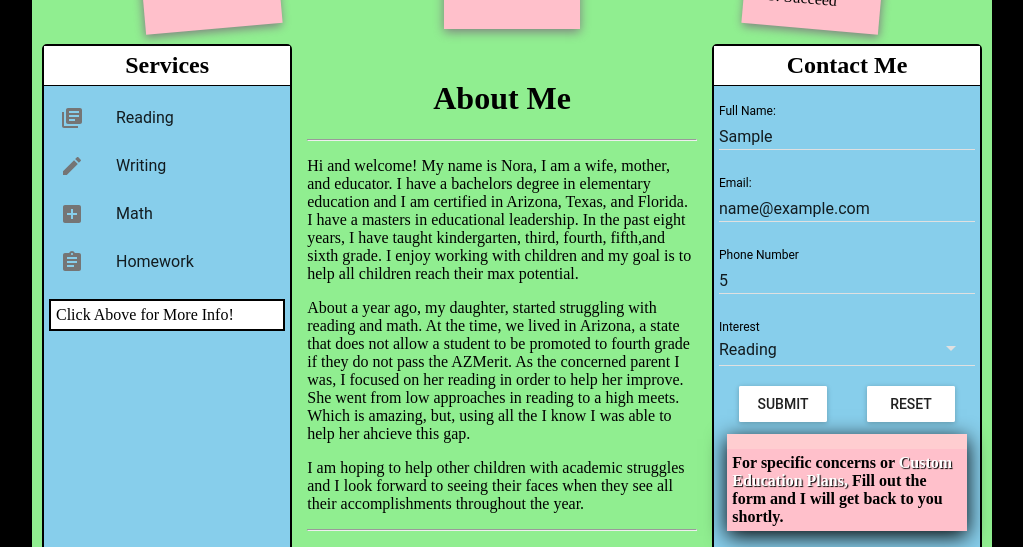
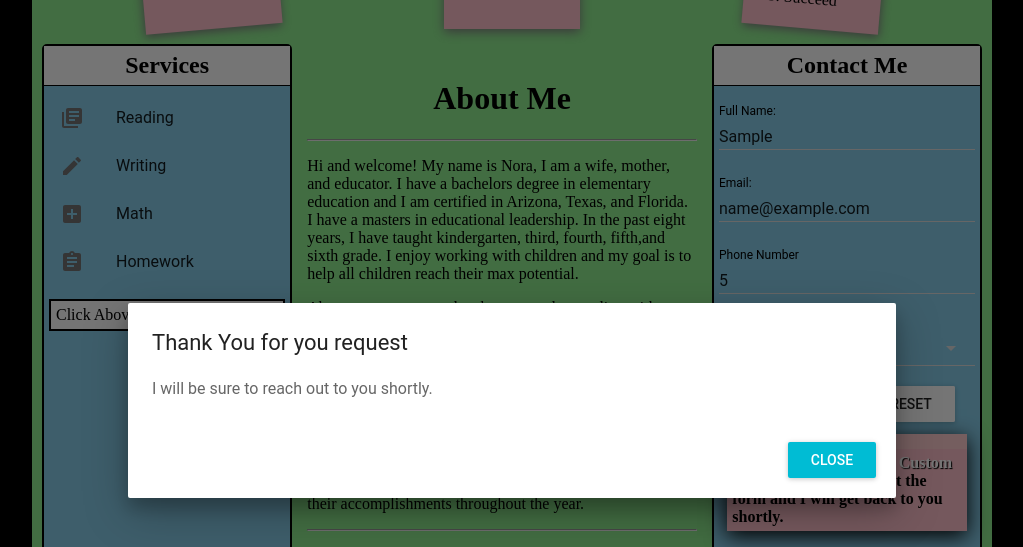
Before and after one commit to Gonzaleferregut/rigos-final-project, a React (Create React App) app: page / in a window 1280 px wide. Both pictures are taken after typing "Sample", "name@example.com", "5" into the empty fields and a click on the button "SUBMIT". Shown: the part 554-1101 px from the top of the page, without its empty margins (128-1151 px from the left). Built offline with nearby package versions, Linux system fonts and the light colour scheme; no server answers.

Commit message:
cleaning up comments (removed)

```diff
--- a/src/App.js
+++ b/src/App.js
@@ -19,15 +19,10 @@ export default class App extends Component {
       <Switch>
         <Route exact path="/" component={Home} />
         <Route path="/sticky1link" component={Link1} />
-        {/* <Route exact path="/" component={Sticky2} /> */}
         <Route path="/sticky2link" component={Link2} />
         <Route path="/home" component={Home} />
         <Route path="/login" component={LogIn} />
         <Route component={NotFound} />
-{/*         <Route path="/reading" component={Reading} />
-        <Route path="/math" component={Math} />
-        <Route path="/writting" component={Writting} />
-        <Route path="/homework-help" component={Homework} /> */}
       </Switch>
         </BrowserRouter>
       </MuiThemeProvider>
--- a/src/components/contact-form.js
+++ b/src/components/contact-form.js
@@ -3,6 +3,7 @@ import TextField from 'material-ui/TextField';
 import SelectField from 'material-ui/SelectField';
 import MenuItem from 'material-ui/MenuItem';
 import RaisedButton from 'material-ui/RaisedButton';
+import Dialog from 'material-ui/Dialog';
 import { red500, black800, white, lightBlue200 } from 'material-ui/styles/colors';
 import axios from 'axios';
 import Sticky4 from './sticky4';
@@ -21,10 +22,17 @@ const styles = {
   buttonMargin: {
     margin: 12
   },
+  dialogButtonMargin: {
+    margin: 12
+  },
   buttonColor: {
     color: lightBlue200,
   }
 }
+
+const hideAutoFillColorStyle = {
+  WebkitBoxShadow: '0 0 0 1000px skyblue inset'
+};
 
 export default class Contact extends Component {
   constructor(props) {
@@ -67,7 +75,28 @@ export default class Contact extends Component {
   });
   }
 
+  state = {
+    open: false,
+  };
+
+  handleOpen = () => {
+    this.setState({open: true});
+  };
+
+  handleClose = () => {
+    this.setState({open: false});
+  };
+
   render() {
+    const actions = [
+      <RaisedButton
+        label="Close"
+        primary={true}
+        onClick={this.handleClose}
+        style={styles.dialogButtonMargin}
+      />
+    ];
+
     return(
       <section className="contact-form">
         <div className="top-panel">
@@ -75,23 +104,29 @@ export default class Contact extends Component {
         </div>
         <form autoComplete="on" onSubmit={this.handleSubmit} >
           <div className="form">
-            <TextField name="fullName" required type="text" floatingLabelText="Full Name:"
+            <TextField name="fullName" required type="text"   floatingLabelText="Full Name:"
+              floatingLabelFixed = "true"
               onChange={this.handleTextChange}
               errorStyle={styles.errorStyle}
               floatingLabelStyle={styles.floatingLabelStyle}
-              floatingLabelFocusStyle={styles.floatingLabelFocusStyle}/>
+              floatingLabelFocusStyle={styles.floatingLabelFocusStyle}
+              inputStyle={hideAutoFillColorStyle} />
 
             <TextField name="email" required floatingLabelText="Email:" type="email"
+              floatingLabelFixed = "true"
               onChange={this.handleTextChange}
               errorStyle={styles.errorStyle}
               floatingLabelStyle={styles.floatingLabelStyle}
-              floatingLabelFocusStyle={styles.floatingLabelFocusStyle}/>
+              floatingLabelFocusStyle={styles.floatingLabelFocusStyle}
+              inputStyle={hideAutoFillColorStyle} />
 
             <TextField name="phone" required floatingLabelText="Phone Number" type="number"
+              floatingLabelFixed = "true"
               onChange={this.handleTextChange}
               errorStyle={styles.errorStyle}
               floatingLabelStyle={styles.floatingLabelStyle}
-              floatingLabelFocusStyle={styles.floatingLabelFocusStyle}/>
+              floatingLabelFocusStyle={styles.floatingLabelFocusStyle}
+              inputStyle={hideAutoFillColorStyle} />
 
             <SelectField onChange={this.handleSelectChange}
               floatingLabelText="Interest"
@@ -104,9 +139,17 @@ export default class Contact extends Component {
             </SelectField>
 
             <div className="btn">
-              <RaisedButton label="Submit" type="submit"style={{...styles.buttonMargin,...styles.buttonColor}} />
+              <RaisedButton label="Submit" type="submit"style={{...styles.buttonMargin,...styles.buttonColor}} onClick={this.handleOpen}/>
               <RaisedButton label="Reset" type="reset" style={styles.buttonMargin} />
             </div>
+            <Dialog
+              title="Thank You for you request"
+              actions={actions}
+              modal={false}
+              open={this.state.open}
+              onRequestClose={this.handleClose}>
+              I will be sure to reach out to you shortly.
+            </Dialog>
           </div>
         </form>
         <div className="info-sticky">
--- a/src/components/services.js
+++ b/src/components/services.js
@@ -22,16 +22,16 @@ export default class Services extends Component {
     let chosenType
     switch (type) {
       case 'read':
-        chosenType = 'Reading is fun asjdnasjndjasndjasnj hiue FUWFUWE ffu UHF Udhfushdf ushf ushfuihsduf usd fushfushfu s u dfhuds fiusdhfiuhd F f ddUFHdiuhf u'
+        chosenType = 'Hi and welcome! My name is Nora, I am a wife, mother, and educator. I have a bachelors degree in elementary education and I am certified in Arizona, Texas, and Florida. I have a masters in educational leadership. In the past eight years, I have taught kindergarten, third, fourth, fifth,and sixth grade. I enjoy working with children and my goal is to help all children reach their max potential.'
         break
       case 'write':
-        chosenType = 'Writing is fun!!'
+        chosenType = 'Hi and welcome! My name is Nora, I am a wife, mother, and educator. I have a bachelors degree in elementary education and I am certified in Arizona, Texas, and Florida. I have a masters in educational leadership. In the past eight years, I have taught kindergarten, third, fourth, fifth,and sixth grade. I enjoy working with children and my goal is to help all children reach their max potential.'
         break
       case 'math':
-        chosenType = 'Math is fun!!'
+        chosenType = 'Hi and welcome! My name is Nora, I am a wife, mother, and educator. I have a bachelors degree in elementary education and I am certified in Arizona, Texas, and Florida. I have a masters in educational leadership.  children reach their max potential.'
         break
       case 'homework':
-        chosenType = 'Homework is fun!!'
+        chosenType = 'Hi and welcome! My name is Nora, I am a wife, mother, and educatoon and I am certified in Arizona, Texas, and Florida. I have a masters in educational leadership. In the past eight years, I have taught kindergarten, third, fourth, fifth,and sixth grade. I enjoy working with children and my goal is to help all children reach their max potential.'
         break
     }
     this.setState({
```
Lines whose indentation alone changed are shown as unchanged.
